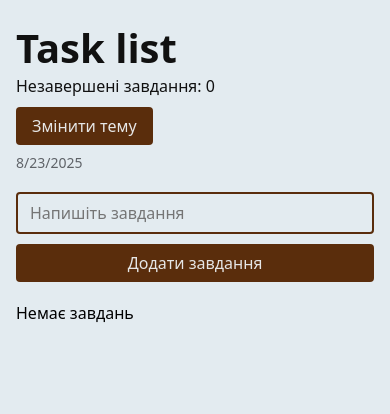
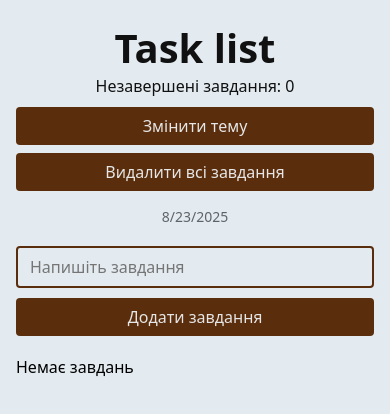
Before and after one commit to Dimon-Vl/task-list, a React (Vite) app: page / in a window 390 px wide. Shown: the top 414 px of the page. Built offline with nearby package versions, Linux system fonts and the light colour scheme.

Commit message:
add del all task

```diff
--- a/src/components/header/Header.jsx
+++ b/src/components/header/Header.jsx
@@ -6,14 +6,14 @@ const date = new Date().toLocaleDateString()
 
 const Header = () => {
   const { toggleTheme } = useContext(ThemeContext)
-  const { unfinishedTaskQuantity } = useContext(TaskListContext)
+  const { unfinishedTaskQuantity, deleteAllTask} = useContext(TaskListContext)
 
   return (
     <header className={s.header}>
       <h1 className={s.title}>Task list</h1>
       <p className={s.unfinishedTask}>Незавершені завдання: {unfinishedTaskQuantity}</p>
-      <button className={s.themeBtn}
-        onClick={toggleTheme}>Змінити тему</button>
+      <button className={s.themeBtn} onClick={toggleTheme}>Змінити тему</button>
+      <button className={s.themeBtn} onClick={deleteAllTask}>Видалити всі завдання</button>
       <p className={s.date}>{date}</p>
     </header>
   )
--- a/src/components/header/Header.module.scss
+++ b/src/components/header/Header.module.scss
@@ -2,6 +2,9 @@
 
 .header {
   padding: 20px 0;
+  display: flex;
+  flex-direction: column;
+  align-items: flex-start;
 }
 
 .title {
@@ -24,6 +27,7 @@
 
 .themeBtn {
   padding: 8px 16px;
+  margin-bottom: 8px;
   font-size: 16px;
   background-color: var(--theme-tone-color);
   color: var(--add-btn-color);
@@ -37,3 +41,12 @@
 .themeBtn:hover {
   box-shadow: 0 4px 11px var(--box-shadow-color);
 }
+
+@media (max-width: 576px) {
+  .header {
+    align-items: center;
+  }
+  .themeBtn{
+    width: 100%;
+  }
+}
--- a/src/context/TaskListContext.jsx
+++ b/src/context/TaskListContext.jsx
@@ -38,9 +38,9 @@ export const TaskListProvider = ({ children }) => {
                     <p className={s.textCenter}>Точно додати дубль?</p>
                     <div className={s.ctaBtn}>
                         <button className={s.btn} onClick={() => {
-                                addItem()
-                                closeModal()
-                            }}
+                            addItem()
+                            closeModal()
+                        }}
                         >
                             Так
                         </button>
@@ -55,6 +55,10 @@ export const TaskListProvider = ({ children }) => {
 
     const deleteTask = (id) => {
         setItems(items.filter((item) => item.id !== id))
+    }
+
+    const deleteAllTask = () => {
+        setItems([])
     }
 
     const toggleTask = (id) => {
@@ -73,7 +77,7 @@ export const TaskListProvider = ({ children }) => {
     }
 
     return (
-        <TaskListContext.Provider value={{ items, unfinishedTaskQuantity, addTask, deleteTask, toggleTask, editTask }}>
+        <TaskListContext.Provider value={{ items, unfinishedTaskQuantity, addTask, deleteTask, toggleTask, editTask,deleteAllTask }}>
             {children}
         </TaskListContext.Provider>
     )
--- a/src/scss/_variable.scss
+++ b/src/scss/_variable.scss
@@ -29,7 +29,7 @@
   --body-color: #e3f2fd;
   --title-color: #0d47a1;
   --date-color: #1565c0;
-  --add-btn-color: #c9dcea;
+  --add-btn-color: #dee7ee;
   --box-shadow-color: rgba(30, 136, 229, 0.4);
   --item-color: #90caf9;
   --item-completed-color: #5c6bc0;
```
